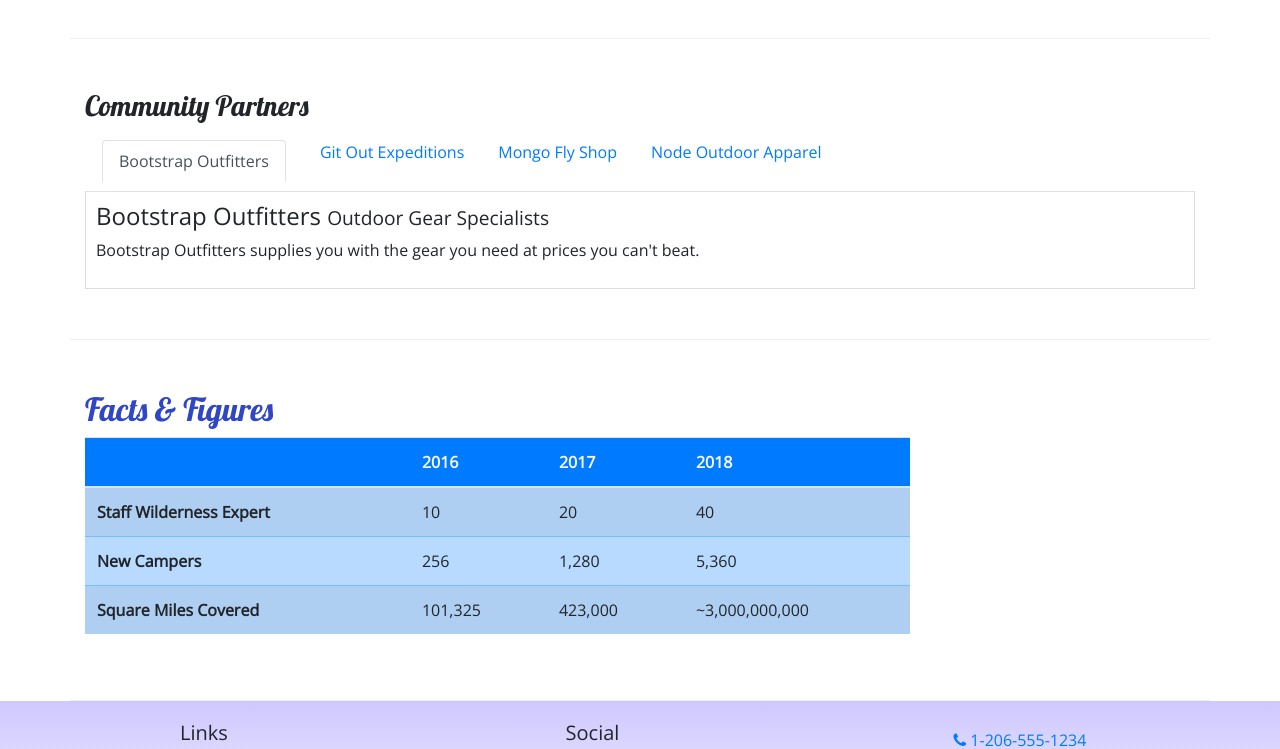
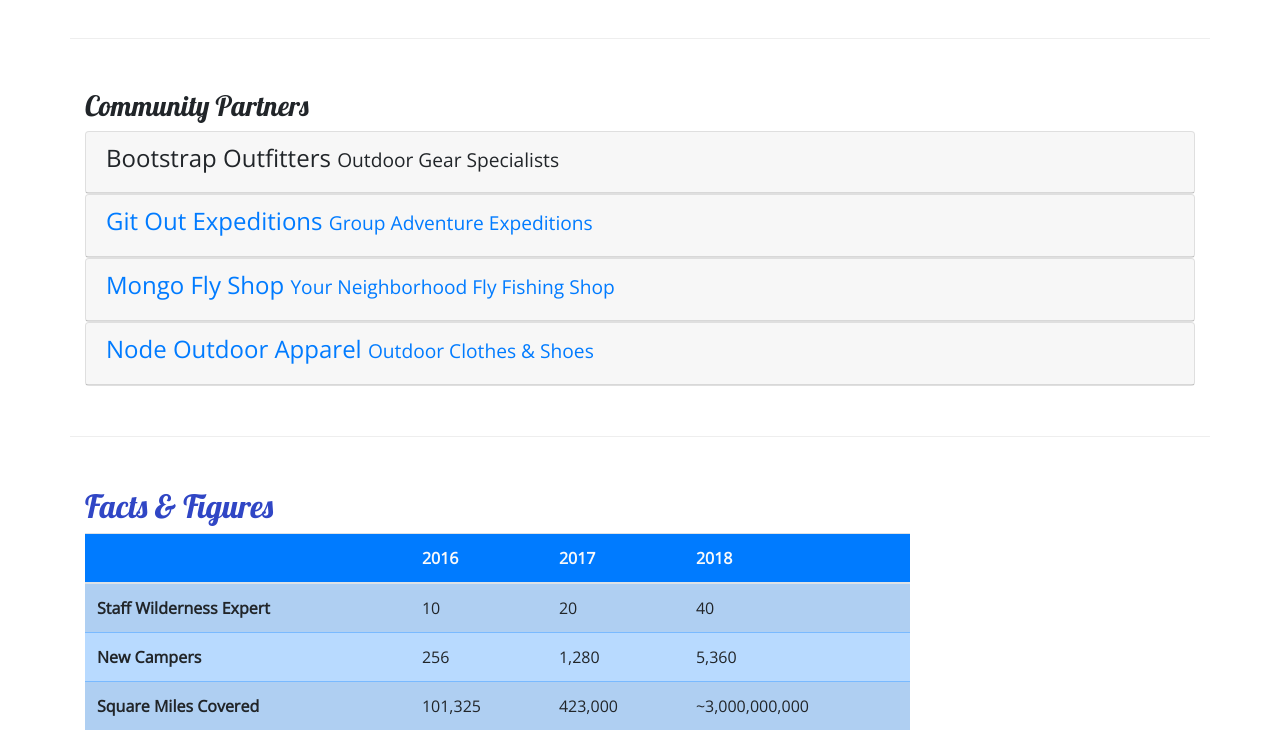
Before and after one commit to clydiscope/bootstrap_playground, a website: page aboutus.html in a window 1280 px wide. Shown: the part 920-1669 px from the top of the page. Drawn offline with nearby package versions, Linux system fonts and the light colour scheme.

```diff
--- a/aboutus.html
+++ b/aboutus.html
@@ -101,29 +101,68 @@
         <div class="row row-content">
             <div class="col">
                 <h3>Community Partners</h3>
-                <ul class="nav nav-tabs">
-                    <li class="nav-link"> <a class="nav-link active" href="#bootstrap" role="tab" data-toggle="tab">Bootstrap Outfitters </a></li>
-                    <li class="nav-item"> <a class="nav-link" href="#git" role="tab" data-toggle="tab"> Git Out Expeditions </a> </li>
-                    <li class="nav-item"> <a class="nav-link" href="#mongo" role="tab" data-toggle="tab"> Mongo Fly Shop </a> </li>
-                    <li class="nav-item"> <a class="nav-link" href="#node" role="tab" data-toggle="tab"> Node Outdoor Apparel </a> </li>
-                </ul>
-                <div class="tab-content">
-                    <div role="tabpanel" class="tab-pane fade show active" id="bootstrap">
-                        <h4>Bootstrap Outfitters <small>Outdoor Gear Specialists</small></h4>
-                        <p class="d-none d-sm-block">Bootstrap Outfitters supplies you with the gear you need at prices you can't beat.</p>
+                <div id="accordion">
+
+                    <div class="card">
+                        <div role="tab" class="card-header">
+                            <h4>
+                                <a data-toggle="collapse" data-target="#bootstrap">
+                                    Bootstrap Outfitters <small>Outdoor Gear Specialists</small>
+                                </a>
+                            </h4>
+                            <div class="collapse" id="bootstrap" data-parent="#accordion">
+                                <div class="card-body">
+                                    <p class="d-none d-sm-block">Bootstrap Outfitters supplies you with the gear you need at prices you can't beat.</p>
+                                </div>
+                            </div>
+                        </div>
                     </div>
-                    <div role="tabpanel" class="tab-pane fade" id="git">
-                        <h4>Git Out Expeditions <small>Group Adventure Expeditions</small></h4>
-                        <p class="d-none d-sm-block">Join Git Out Expeditions to explore new horizons with a group of other adventurers!</p>
+
+                    <div class="card">
+                        <div role="tab" class="card-header">
+                            <h4>
+                                <a class="collapsed" data-toggle="collapse" data-target="#git">
+                                    Git Out Expeditions <small>Group Adventure Expeditions</small>
+                                </a>
+                            </h4>
+                            <div class="collapse" id="git" data-parent="#accordion">
+                                <div class="card-body">
+                                    <p class="d-none d-sm-block">Join Git Out Expeditions to explore new horizons with a group of other adventurers!</p>
+                                </div>
+                            </div>
+                        </div>
                     </div>
-                    <div role="tabpanel" class="tab-pane fade" id="mongo">
-                        <h4>Mongo Fly Shop <small>Your Neighborhood Fly Fishing Shop</small></h4>
-                        <p class="d-none d-sm-block">Need a new fishing pole, a tacklebox, or flies of all kinds? Stop by Mongo Fly Shop.</p>
+
+                    <div class="card">
+                        <div role="tab" class="card-header">
+                            <h4>
+                                <a class="collapsed" data-toggle="collapse" data-target="#mongo">
+                                    Mongo Fly Shop <small>Your Neighborhood Fly Fishing Shop</small>
+                                </a>
+                            </h4>
+                            <div class="collapse" id="mongo" data-parent="#accordion">
+                                <div class="card-body">
+                                    <p class="d-none d-sm-block">Need a new fishing pole, a tacklebox, or flies of all kinds? Stop by Mongo Fly Shop.</p>
+                                </div>
+                            </div>
+                        </div>
                     </div>
-                    <div role="tabpanel" class="tab-pane fade" id="node">
-                        <h4>Node Outdoor Apparel <small>Outdoor Clothes & Shoes</small></h4>
-                        <p class="d-none d-sm-block">From polar fleeces to swimsuits, hiking boots to waders, a visit to Node will be sure to get you covered.</p>
+
+                    <div class="card">
+                        <div role="tab" class="card-header">
+                            <h4>
+                                <a class="collapsed" data-toggle="collapse" data-target="#node">
+                                    Node Outdoor Apparel <small>Outdoor Clothes & Shoes</small>
+                               </a>
+                            </h4>
+                            <div class="collapse" id="node" data-parent="#accordion">
+                                <div class="card-body">
+                                    <p class="d-none d-sm-block">From polar fleeces to swimsuits, hiking boots to waders, a visit to Node will be sure to get you covered.</p>
+                                </div>
+                            </div>
+                        </div>
                     </div>
+
                 </div>
             </div>
         </div>
--- a/css/style.css
+++ b/css/style.css
@@ -37,9 +37,3 @@
 .navbar {
     background-color: #901CAD;
 }
-
-.tab-content {
-    border: 1px solid #DDD;
-    border-top: none;
-    padding: 10px;
-}
```
